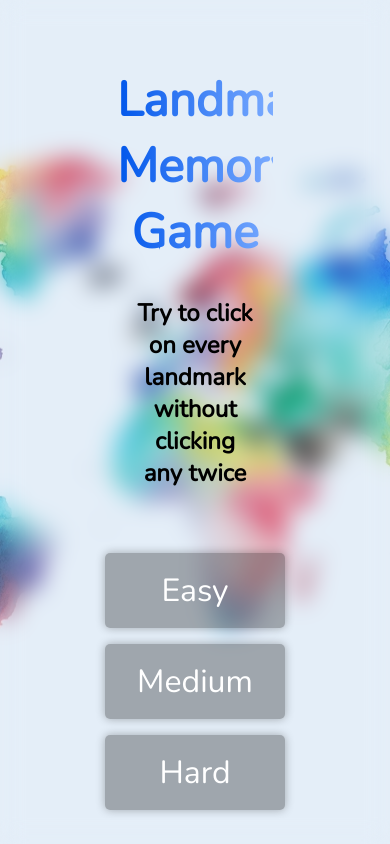
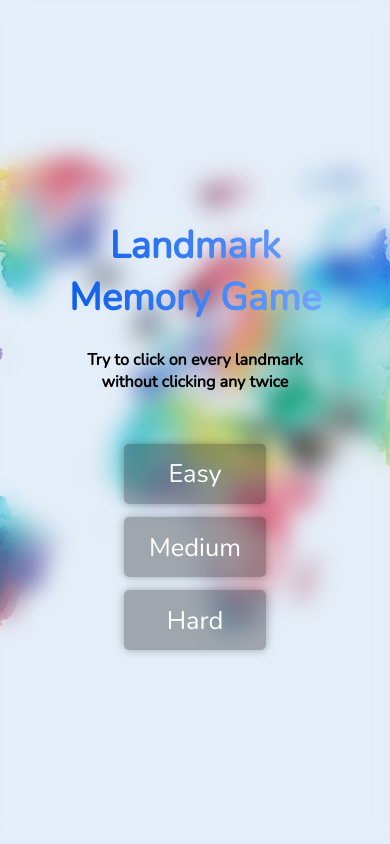
Before and after one commit to Fislix/TOP-memory-card-game, a React (Vite) app: page / in a window 390 px wide. Built offline with nearby package versions, Linux system fonts and the light colour scheme.

Commit message:
Improve main menu responsiveness

```diff
--- a/src/index.css
+++ b/src/index.css
@@ -4,6 +4,7 @@ html,
 body {
   margin: 0;
   height: 100%;
+  font-size: calc(60% + 0.8vmin);
 }
 
 body {
--- a/src/styles/App.css
+++ b/src/styles/App.css
@@ -1,5 +1,5 @@
 main {
-  height: 100%;
+  min-height: 100%;
   display: flex;
   flex-direction: column;
   align-items: center;
@@ -7,8 +7,12 @@ main {
   font-family: 'Nunito', sans-serif;
 }
 
+main > h1,
+main > h2 {
+  max-width: max(40%, 300px);
+}
+
 main > h1 {
-  width: 40%;
   font-size: 3rem;
   text-align: center;
   text-wrap: balance;
@@ -23,7 +27,6 @@ main > h1 {
 }
 
 main > h2 {
-  width: 40%;
   margin: 0;
   text-wrap: balance;
   text-align: center;
```
